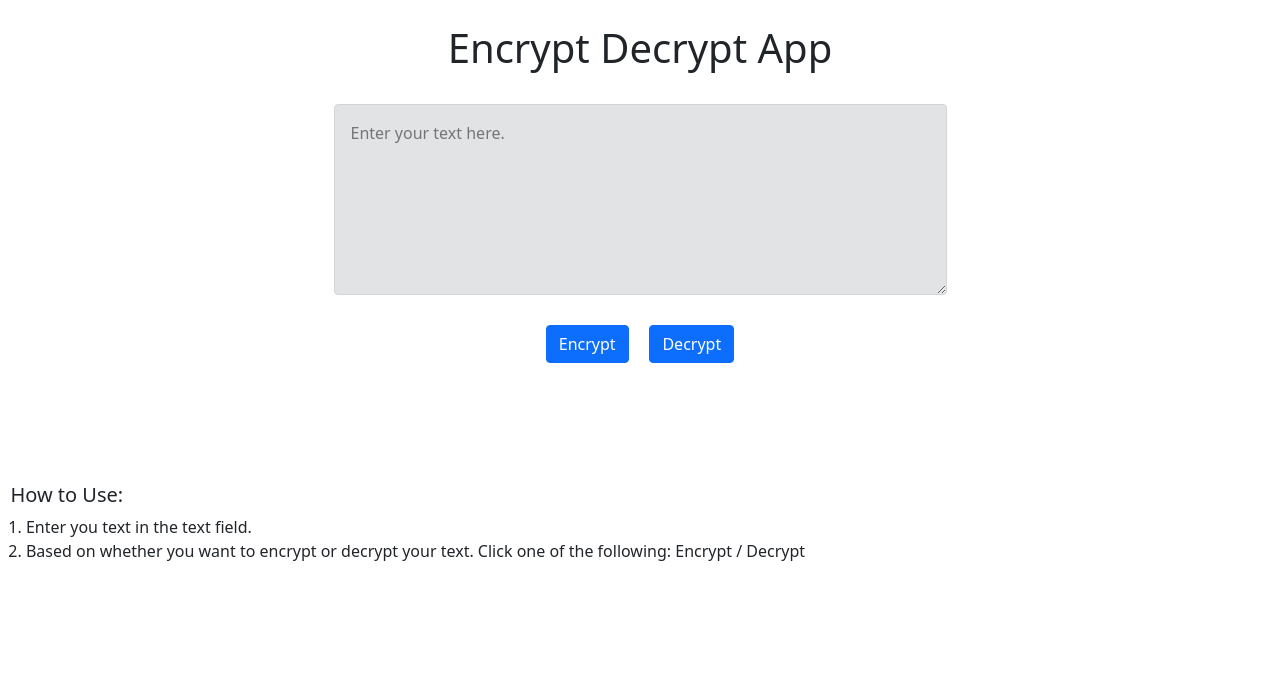
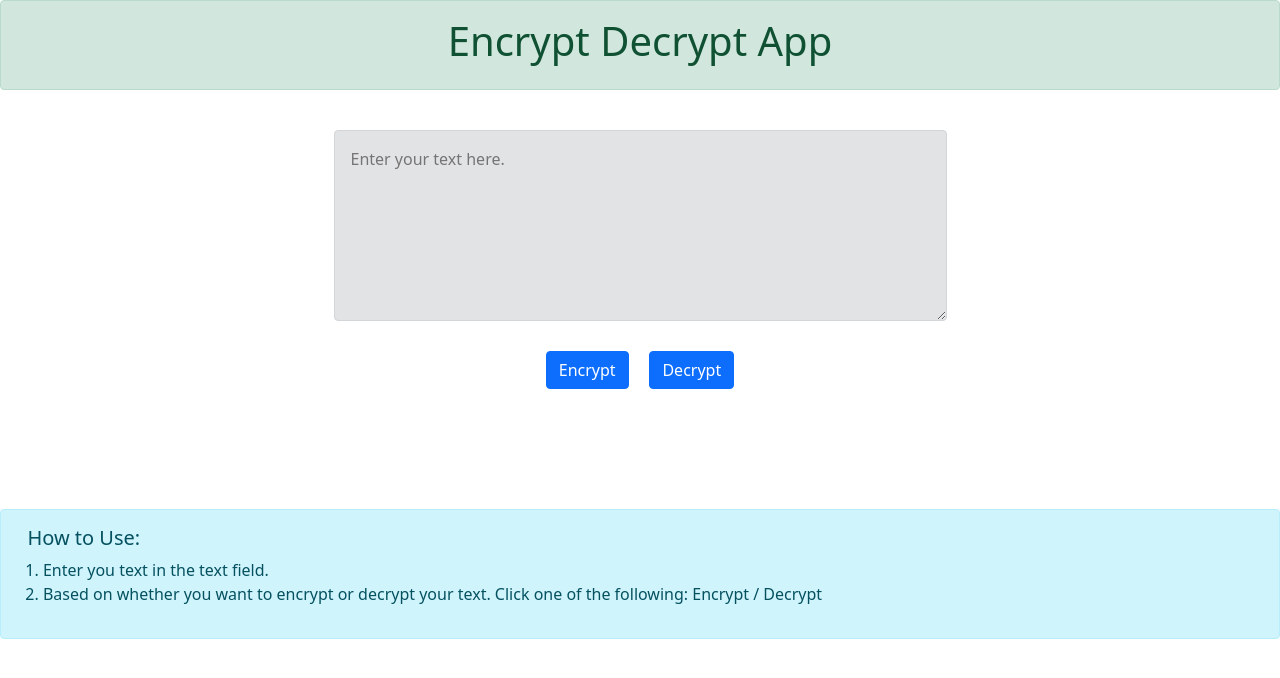
Before and after one commit to ManishGusain/Encrypt-Decrypt, a Django app: page / in a window 1280 px wide. Shown: the top 678 px of the page. Run offline with Django 3.2, Linux system fonts and the light colour scheme.

Commit message:
template-change

```diff
--- a/templates/homepage.html
+++ b/templates/homepage.html
@@ -7,9 +7,11 @@
 </head>
 <body>
 
+<div class="alert alert-success d-flex justify-content-center" role="alert">
+    <h1>Encrypt Decrypt App</h1><br>
+</div>
+
 <br>
-<center><h1>Encrypt Decrypt App</h1></center><br>
-
 <form action="result" method="post">{% csrf_token %}
     <center>
         <textarea name="text" class="alert alert-secondary " role="alert" style="margin: 0px; height: 191px; width: 613px;" placeholder="Enter your text here."></textarea>
@@ -21,12 +23,14 @@
 
 <br><br><br><br><br>
 
-<h5>&nbsp How to Use:</h5>
-<p>
-    &nbsp 1. Enter you text in the text field.<br>
-    &nbsp 2. Based on whether you want to encrypt or decrypt your text. Click one of the following: Encrypt / Decrypt
-</p>
 
+<div class="alert alert-info" role="alert">
+    <h5>&nbsp How to Use:</h5>
+    <p>
+        &nbsp 1. Enter you text in the text field.<br>
+        &nbsp 2. Based on whether you want to encrypt or decrypt your text. Click one of the following: Encrypt / Decrypt
+    </p>
+</div>
 
 </body>
 </html>
--- a/templates/result.html
+++ b/templates/result.html
@@ -6,6 +6,7 @@
     <link href="https://cdn.jsdelivr.net/npm/bootstrap@5.0.2/dist/css/bootstrap.min.css" rel="stylesheet" integrity="sha384-EVSTQN3/azprG1Anm3QDgpJLIm9Nao0Yz1ztcQTwFspd3yD65VohhpuuCOmLASjC" crossorigin="anonymous">
 </head>
 <body>
+
 <br>
 <center>
     <h1>Your {{ btn }} Text is:</h1><br>
```
Also changed, not shown: encrypt_decrypt/views.py (line endings or trailing spaces).
